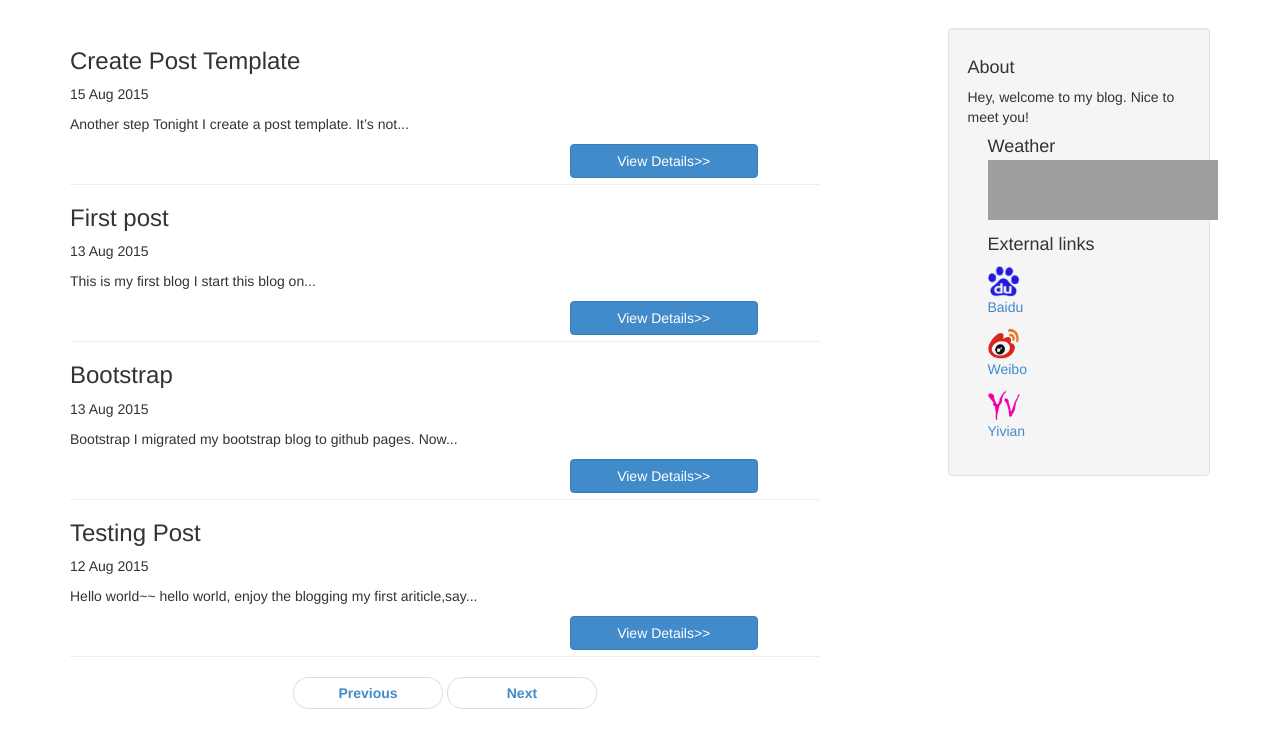
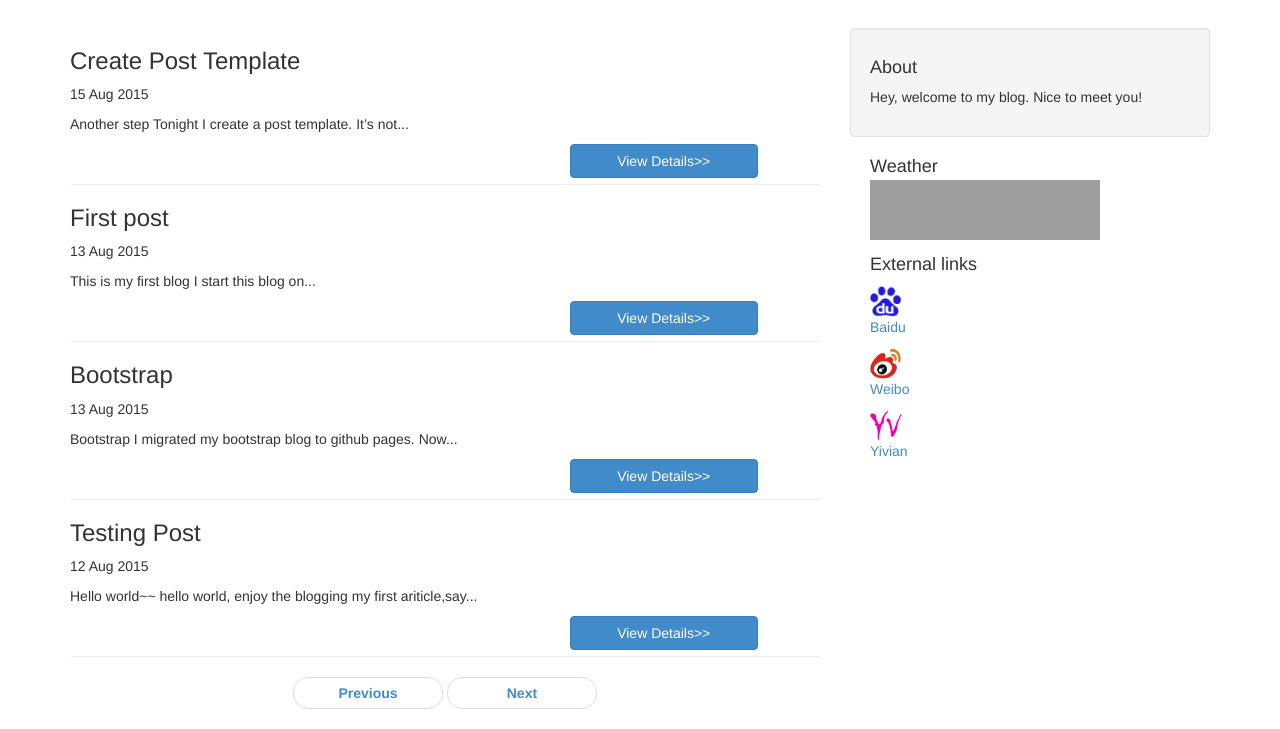
Before and after one commit to luoyuchen/dontry.github.io, a Jekyll site: the page built from index.html, in a window 1280 px wide and 1041 px high. Shown: the part 312-1041 px from the top of the window. Built offline with Jekyll 4.4.1, drawn with Linux system fonts in a browser that asks for light colours; the list of posts is cut into pages by our own code; grey boxes are pictures that could not be loaded.

Commit message:
adaptive layout t of index.html

```diff
--- a/_config.yml
+++ b/_config.yml
@@ -14,7 +14,7 @@ defaults:
 title: Dontry Blog
 url: dontry.github.io
 # baseurl: /dontry.github.io
-source: /dontry.github.io
+source: /Users/caidong/Documents/Web_Design/dontry_blog/dontry.github.io
 paginate: 5
 safe: true
 lsi: false
--- a/index.html
+++ b/index.html
@@ -14,7 +14,7 @@ title: My blog
 	</div>
 
 	<div class="row">
-		<div class="col-sm-8 blog-main">
+		<div class="col-md-8 blog-main">
 			{% for post in site.posts %}
 			<div class="blog-entry">
 				<h3 class="blog-title">{{post.title}}</h3>
@@ -33,12 +33,13 @@ title: My blog
 		</div>
 
 		<!-- sidebar module -->
-		<div class="col-sm-3 col-sm-offset-1 blog-sidebar">
+		<div class="col-md-4  blog-sidebar">
 			<div class="side-bar-module well">
 				<h4>About</h4>
 				<p>
 					Hey, welcome to my blog. Nice to meet you!
 				</p>
+			</div>
 			<div class="sidebar-module">
 				<h4 class="weather-title">Weather</h4>
 				<div class="weather-content">
@@ -88,7 +89,6 @@ title: My blog
 			</div>
 		</div>
 	</div>
-	</div>
 
 </div>
 
```
Lines whose indentation alone changed are shown as unchanged.
